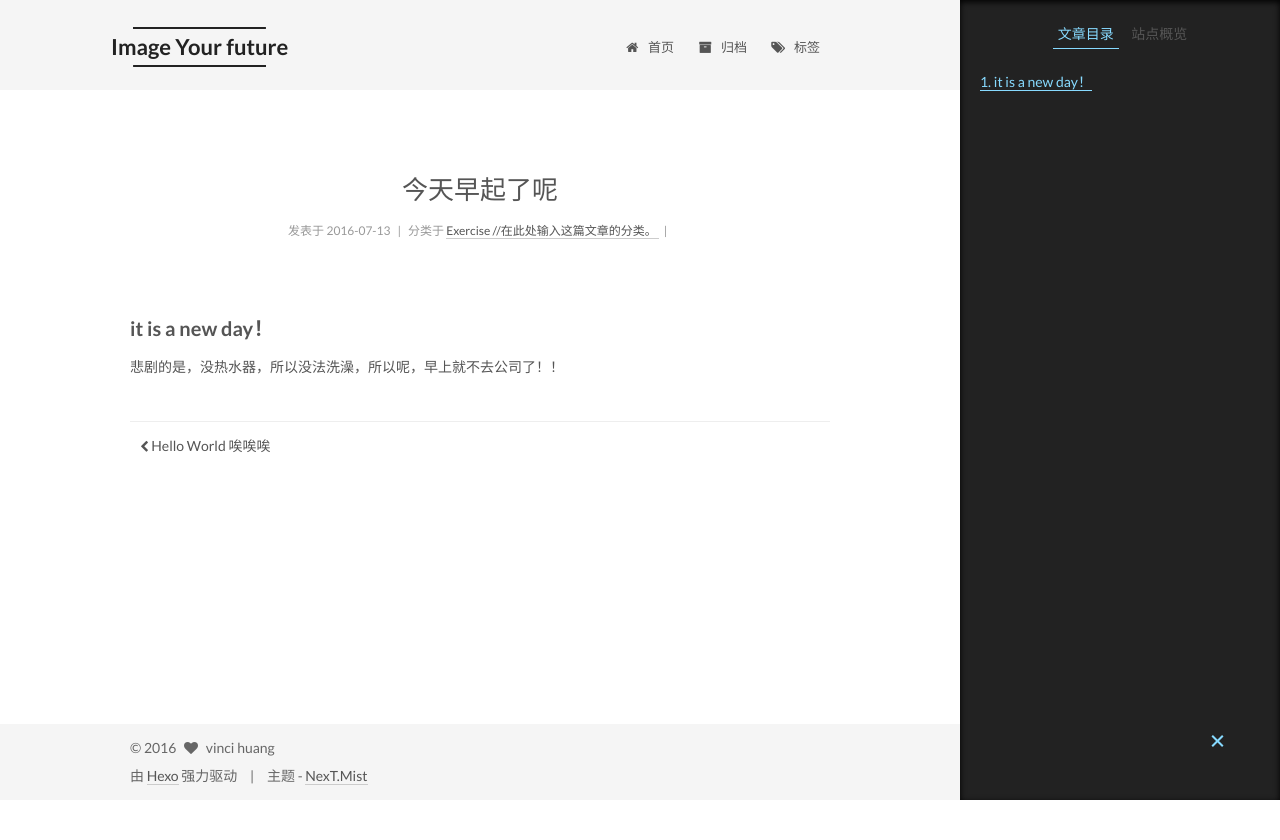
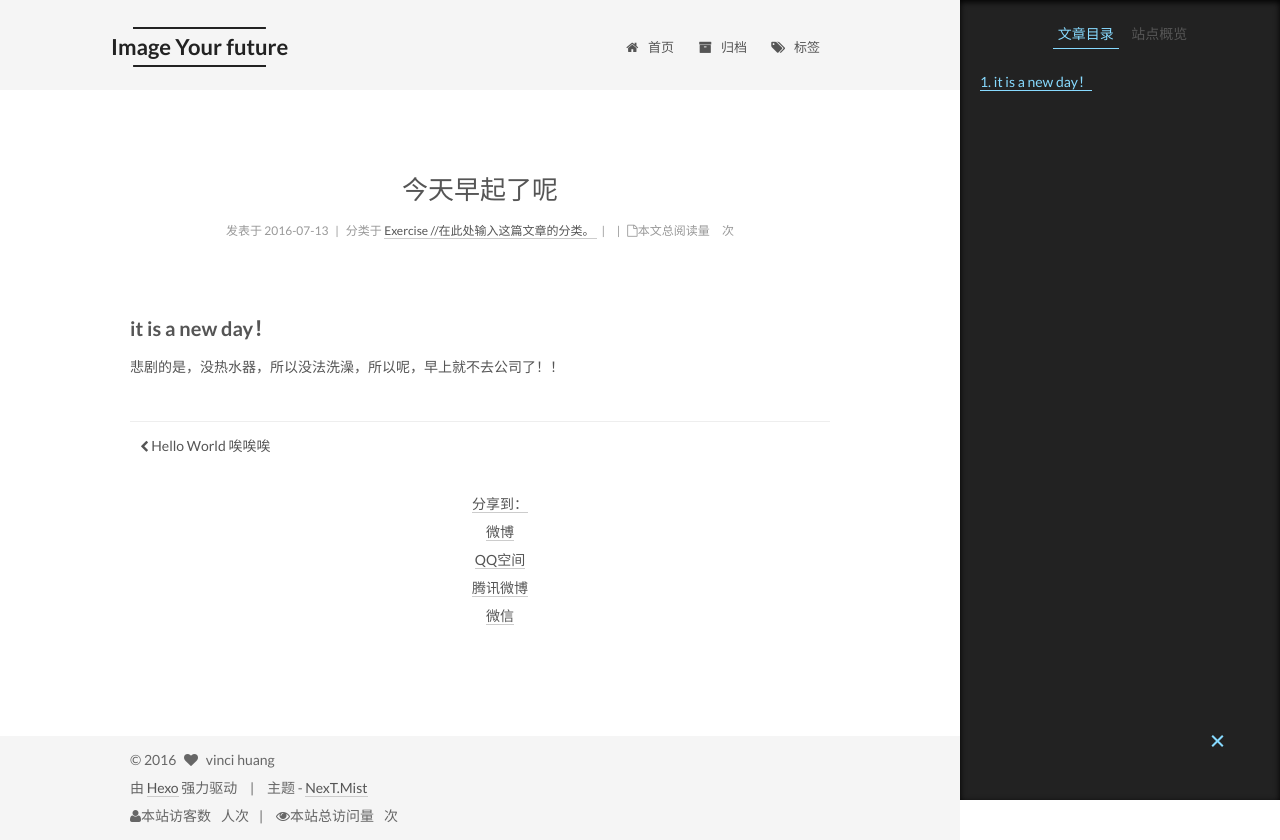
Before and after one commit to vinci2015/vinci2015.github.io, a plain HTML site: page 2016/07/13/news/index.html in a window 1280 px wide. Before the commit the page ends 800 px from the top, so only its background shows below. Drawn offline with Linux system fonts and the light colour scheme; some packages are replaced by stand-ins of ours; a script that the page names is missing.

Commit message:
Site updated: 2016-07-14 23:11:21

```diff
--- a/2016/07/12/hello-world/index.html
+++ b/2016/07/12/hello-world/index.html
@@ -275,6 +275,11 @@ Quick">
 
 
 
+              &nbsp; | &nbsp;
+              <span class="page-pv"><i class="fa fa-file-o">本文总阅读量</i>
+              <span class="busuanzi-value" id="busuanzi_value_page_pv" ></span>次
+              </span>
+
         </div>
       </header>
 
@@ -340,6 +345,25 @@ Quick">
 
 
     <div class="post-spread">
+
+        <div class="ds-share flat" data-thread-key="2016/07/12/hello-world/"
+     data-title="Hello World 唉唉唉"
+     data-content=""
+     data-url="http://vinci2015.github.io/2016/07/12/hello-world/">
+  <div class="ds-share-inline">
+    <ul  class="ds-share-icons-16">
+
+      <li data-toggle="ds-share-icons-more"><a class="ds-more" href="javascript:void(0);">分享到：</a></li>
+      <li><a class="ds-weibo" href="javascript:void(0);" data-service="weibo">微博</a></li>
+      <li><a class="ds-qzone" href="javascript:void(0);" data-service="qzone">QQ空间</a></li>
+      <li><a class="ds-qqt" href="javascript:void(0);" data-service="qqt">腾讯微博</a></li>
+      <li><a class="ds-wechat" href="javascript:void(0);" data-service="wechat">微信</a></li>
+
+    </ul>
+    <div class="ds-share-icons-more">
+    </div>
+  </div>
+</div>
 
     </div>
   </div>
@@ -476,6 +500,22 @@ Quick">
 
 
 
+<div class="busuanzi-count">
+
+  <script async src="https://dn-lbstatics.qbox.me/busuanzi/2.3/busuanzi.pure.mini.js"></script>
+
+
+    <span class="site-uv"><i class="fa fa-user">本站访客数</i><span class="busuanzi-value" id="busuanzi_value_site_uv"></span>人次</span>
+
+
+
+    <span class="site-pv"><i class="fa fa-eye">本站总访问量</i><span class="busuanzi-value" id="busuanzi_value_site_pv"></span>次</span>
+
+
+</div>
+
+
+
 
       </div>
     </footer>
--- a/2016/07/13/news/index.html
+++ b/2016/07/13/news/index.html
@@ -291,6 +291,11 @@
 
 
 
+              &nbsp; | &nbsp;
+              <span class="page-pv"><i class="fa fa-file-o">本文总阅读量</i>
+              <span class="busuanzi-value" id="busuanzi_value_page_pv" ></span>次
+              </span>
+
         </div>
       </header>
 
@@ -348,6 +353,25 @@
 
 
     <div class="post-spread">
+
+        <div class="ds-share flat" data-thread-key="2016/07/13/news/"
+     data-title="今天早起了呢"
+     data-content=""
+     data-url="http://vinci2015.github.io/2016/07/13/news/">
+  <div class="ds-share-inline">
+    <ul  class="ds-share-icons-16">
+
+      <li data-toggle="ds-share-icons-more"><a class="ds-more" href="javascript:void(0);">分享到：</a></li>
+      <li><a class="ds-weibo" href="javascript:void(0);" data-service="weibo">微博</a></li>
+      <li><a class="ds-qzone" href="javascript:void(0);" data-service="qzone">QQ空间</a></li>
+      <li><a class="ds-qqt" href="javascript:void(0);" data-service="qqt">腾讯微博</a></li>
+      <li><a class="ds-wechat" href="javascript:void(0);" data-service="wechat">微信</a></li>
+
+    </ul>
+    <div class="ds-share-icons-more">
+    </div>
+  </div>
+</div>
 
     </div>
   </div>
@@ -484,6 +508,22 @@
 
 
 
+<div class="busuanzi-count">
+
+  <script async src="https://dn-lbstatics.qbox.me/busuanzi/2.3/busuanzi.pure.mini.js"></script>
+
+
+    <span class="site-uv"><i class="fa fa-user">本站访客数</i><span class="busuanzi-value" id="busuanzi_value_site_uv"></span>人次</span>
+
+
+
+    <span class="site-pv"><i class="fa fa-eye">本站总访问量</i><span class="busuanzi-value" id="busuanzi_value_site_pv"></span>次</span>
+
+
+</div>
+
+
+
 
       </div>
     </footer>
--- a/css/main.css
+++ b/css/main.css
@@ -1548,7 +1548,7 @@ pre .javascript .function {
   width: 4px;
   height: 4px;
   border-radius: 50%;
-  background: #f9ff20;
+  background: #ff7953;
 }
 .links-of-blogroll {
   font-size: 13px;
```
Also changed, not shown: archives/2016/07/index.html (+16 -0 lines), archives/2016/index.html (+16 -0 lines), archives/index.html (+16 -0 lines), categories/Exercise-在此处输入这篇文章的分类。/index.html (+16 -0 lines), index.html (+16 -0 lines).
